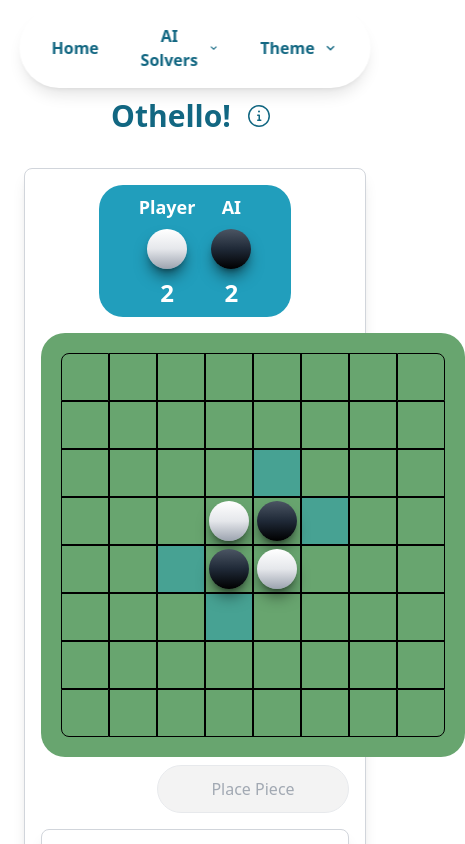
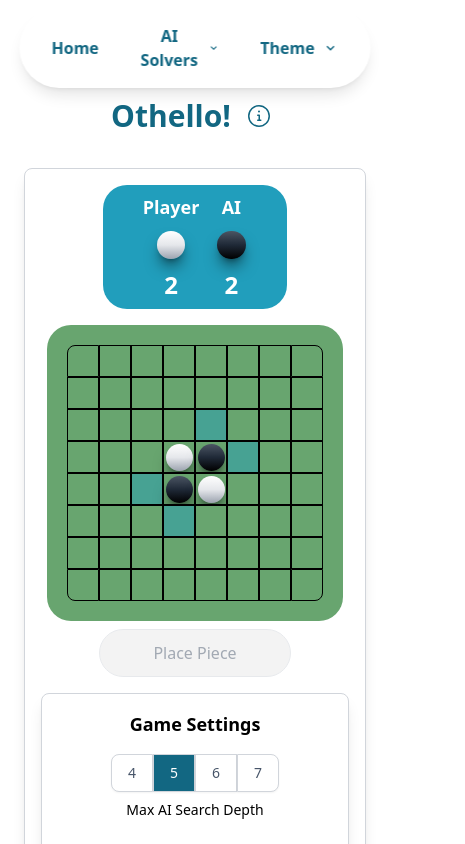
Before and after one commit to k-gerner/kyle-personal-website, a React (Create React App) app in the folder frontend/: page /ai/othello in a window 390 px wide. Shown: the top 844 px of the page, 465 px wide, since content can reach past the window. Built offline with nearby package versions, Linux system fonts and the light colour scheme.

Commit message:
fix othello board sizing on small screens

```diff
--- a/frontend/src/pages/ai/gamepigeon/Othello.tsx
+++ b/frontend/src/pages/ai/gamepigeon/Othello.tsx
@@ -332,7 +332,7 @@ const OthelloBoard: React.FC<OthelloBoardProps> = ({
     const selectedRow = selectedPosition ? selectedPosition[0] : null;
     const selectedCol = selectedPosition ? selectedPosition[1] : null;
     return (
-        <div className="relative bg-othello-board p-5 rounded-3xl max-w-fit">
+        <div className="relative bg-othello-board p-5 rounded-3xl max-w-xs md:max-w-fit aspect-square">
             {board.map((r, rowIndex) => (
                 <div key={rowIndex} className={`flex flex-row`}>
                     {r.map((cell, colIndex) => {
@@ -366,7 +366,7 @@ const OthelloBoard: React.FC<OthelloBoardProps> = ({
                         return (
                             <div
                                 key={`${rowIndex}-${colIndex}`}
-                                className={`relative w-12 h-12 border border-black bg-othello-board flex justify-center items-center
+                                className={`relative w-8 h-8 md:w-12 md:h-12 z-10 flex border border-black bg-othello-board flex justify-center items-center
                                     ${allowInput && locationsContain(validPositions, cellCoords) ? 'cursor-pointer' : ''}
                                     ${borderRadiusClass}`}
                                 onClick={() => {
@@ -382,8 +382,6 @@ const OthelloBoard: React.FC<OthelloBoardProps> = ({
                                     <div key={`${playerTurn}-${rowIndex}-${colIndex}`} className={`absolute inset-0 animate-customPulse ${playerTurn === Player.User ? 'bg-primary-base' : 'bg-secondary-base'} z-0`}></div>
                                 )}
 
-                                {/* Content */}
-                                <div className="relative z-10 w-10 h-10">
                                 {pieceType !== PieceType.EMPTY ? (
                                     <Piece
                                         type={pieceType}
@@ -394,7 +392,6 @@ const OthelloBoard: React.FC<OthelloBoardProps> = ({
                                 ) : (
                                     <Piece type={PieceType.EMPTY} />
                                 )}
-                                </div>
                             </div>
                             // </div>
                         )
@@ -416,12 +413,16 @@ const ScoreBoard: React.FC<ScoreBoardProps> = ({ playerScore, aiScore }) => {
         <div className="px-10 gap-12 flex flex-row md:flex-col gap-4 justify-center items-center bg-primary-base rounded-3xl max-w-fit max-h-fit py-2 md:py-10 self-center">
             <div className="flex flex-col items-center gap-2">
                 <span className="text-lg font-semibold text-text-light">Player</span>
+                <div className="w-8 h-8 md:w-12 md:h-12 flex items-center justify-center">
                     <Piece type={PieceType.PLAYER} />
+                </div>
                 <span className="text-2xl font-bold text-text-light">{playerScore}</span>
             </div>
             <div className="flex flex-col items-center gap-2">
                 <span className="text-lg font-semibold text-text-light">AI</span>
+                <div className="w-8 h-8 md:w-12 md:h-12 flex items-center justify-center">
                     <Piece type={PieceType.AI} />
+                </div>
                 <span className="text-2xl font-bold text-text-light">{aiScore}</span>
             </div>
         </div>
@@ -466,7 +467,7 @@ const Piece: React.FC<PieceProps> = ({
 
     return (
         <div
-            className={`w-10 h-10 ${gradientStr} ${outlineStr} ${shadowStr} rounded-full`}
+            className={`w-[90%] h-[90%] ${gradientStr} ${outlineStr} ${shadowStr} rounded-full`}
         ></div>
     );
 };
```
Lines whose indentation alone changed are shown as unchanged.
